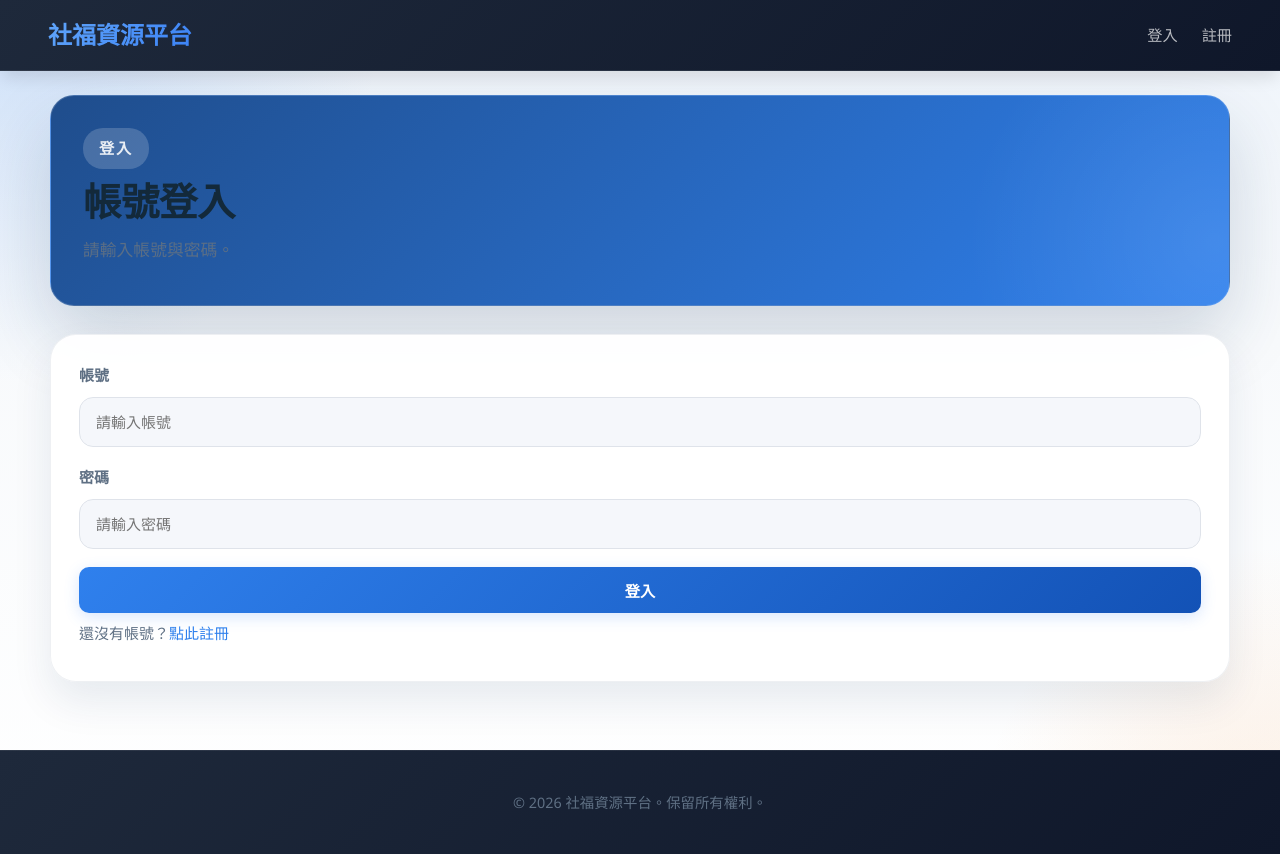
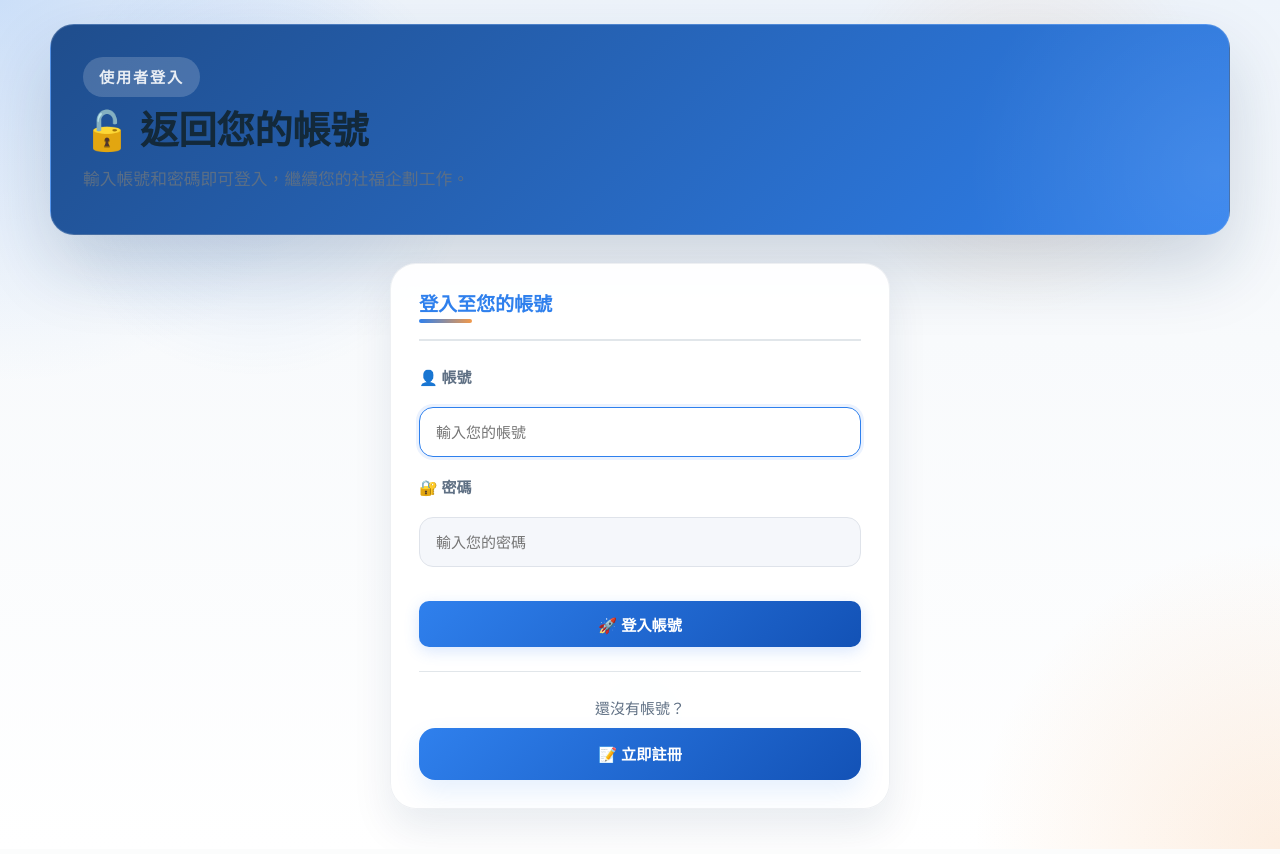
Before and after one commit to HankLee1016/-, a Flask app: page /login in a window 1280 px wide. Run offline with Flask 3, Linux system fonts and the light colour scheme; some libraries are stand-ins or nearby versions.

Commit message:
登入帳號改動

```diff
--- a/templates/login.html
+++ b/templates/login.html
@@ -1,29 +1,41 @@
-{% extends 'base.html' %}
+{% extends 'auth-base.html' %}
 
 {% block title %}登入 — 社福資源平台{% endblock %}
 
 {% block content %}
+    <div class="page-bg"></div>
     <header class="hero-card">
         <div class="hero-copy">
-            <span class="eyebrow">登入</span>
-            <h1>帳號登入</h1>
-            <p>請輸入帳號與密碼。</p>
+            <span class="eyebrow">使用者登入</span>
+            <h1>🔓 返回您的帳號</h1>
+            <p>輸入帳號和密碼即可登入，繼續您的社福企劃工作。</p>
         </div>
     </header>
 
-    <section class="card">
+    <section class="card" style="max-width: 500px; margin: 0 auto;">
         {% if error %}
-            <div class="message error">{{ error }}</div>
+            <div class="message error">❌ {{ error }}</div>
         {% endif %}
+
+        <div class="card-title" style="border-bottom: 2px solid var(--border); padding-bottom: 1rem; margin-bottom: 1.5rem;">
+            <h2 class="section-title" style="margin: 0 0 0.5rem 0;">登入至您的帳號</h2>
+        </div>
+
         <form class="auth-form" method="post" action="/login">
-            <label>帳號
-                <input type="text" name="username" placeholder="請輸入帳號" required>
+            <label>
+                <span class="label-text font-semibold">👤 帳號</span>
+                <input type="text" name="username" placeholder="輸入您的帳號" required autofocus>
             </label>
-            <label>密碼
-                <input type="password" name="password" placeholder="請輸入密碼" required>
+            <label>
+                <span class="label-text font-semibold">🔐 密碼</span>
+                <input type="password" name="password" placeholder="輸入您的密碼" required>
             </label>
-            <button type="submit">登入</button>
+            <button type="submit" class="button" style="width: 100%; margin-top: 1rem;">🚀 登入帳號</button>
         </form>
-        <p>還沒有帳號？<a href="/register">點此註冊</a></p>
+
+        <div style="text-align: center; margin-top: 1.5rem; padding-top: 1.5rem; border-top: 1px solid var(--border);">
+            <p style="color: var(--text-secondary); margin: 0 0 0.5rem 0;">還沒有帳號？</p>
+            <a href="/register" class="button button-secondary" style="width: 100%;">📝 立即註冊</a>
+        </div>
     </section>
 {% endblock %}
```
